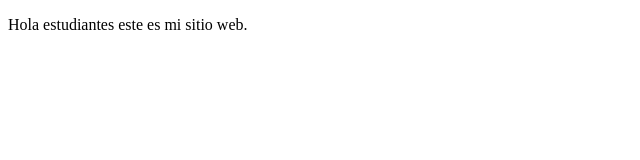
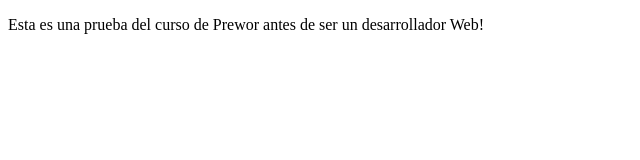
Before and after one commit to danieldmarmolr/projectDemoPrework, a plain HTML site: page index.html in a window 1280 px wide. Shown: the whole page, without its empty margins (0-640 px from the left). Drawn offline with Linux system fonts and the light colour scheme.

Commit message:
Caambio de la descripción del HTML

```diff
--- a/index.html
+++ b/index.html
@@ -4,11 +4,11 @@
     <meta charset="UTF-8">
     <meta http-equiv="X-UA-Compatible" content="IE=edge">
     <meta name="viewport" content="width=device-width, initial-scale=1.0">
-    <title>A ver si escucha</title>
+    <title>Prework</title>
 </head>
 <body>
     <p>
-        Hola estudiantes este es mi sitio web.
+        Esta es una prueba del curso de Prewor antes de ser un desarrollador Web!
     </p>
 </body>
 </html>
```
